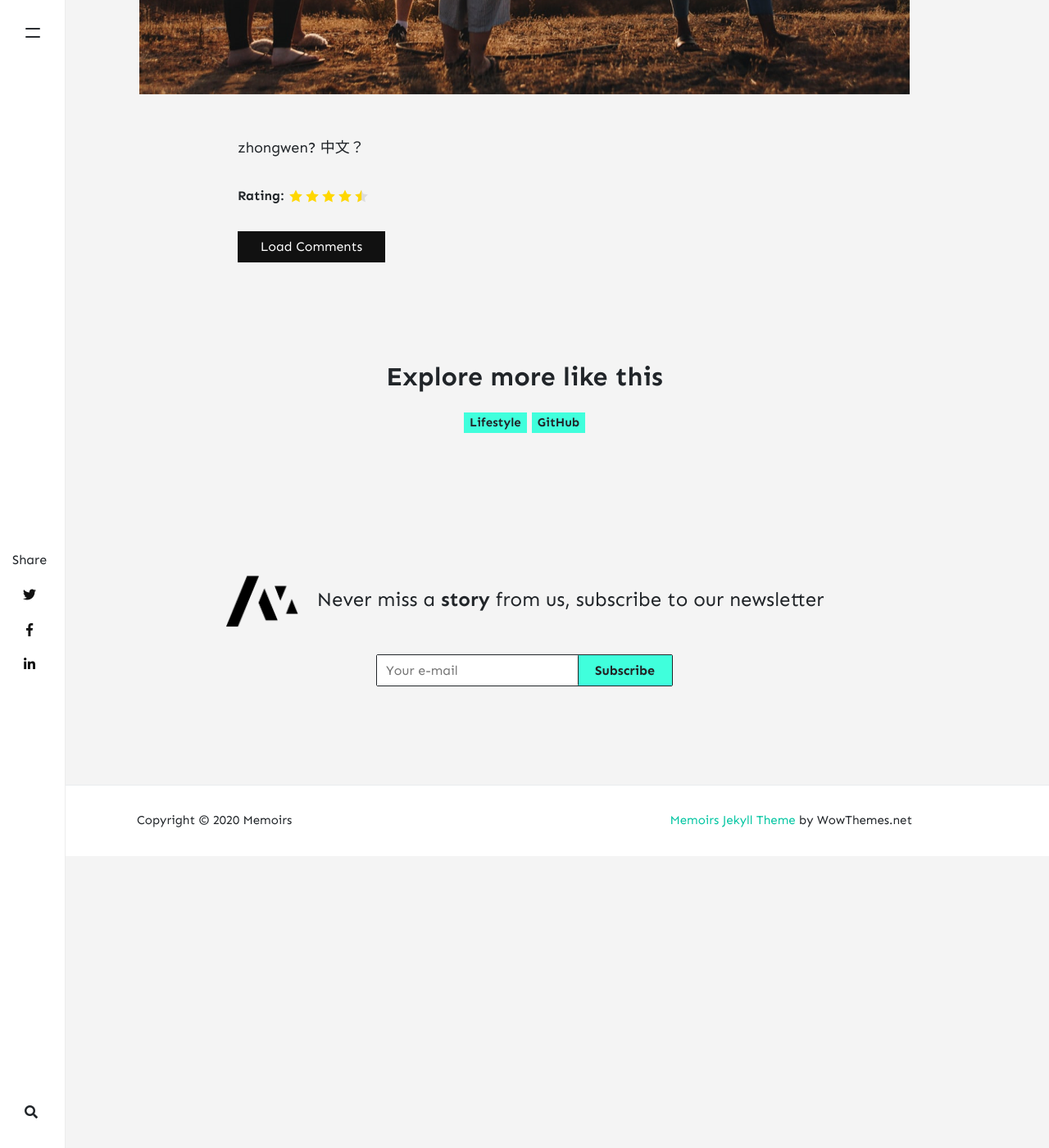
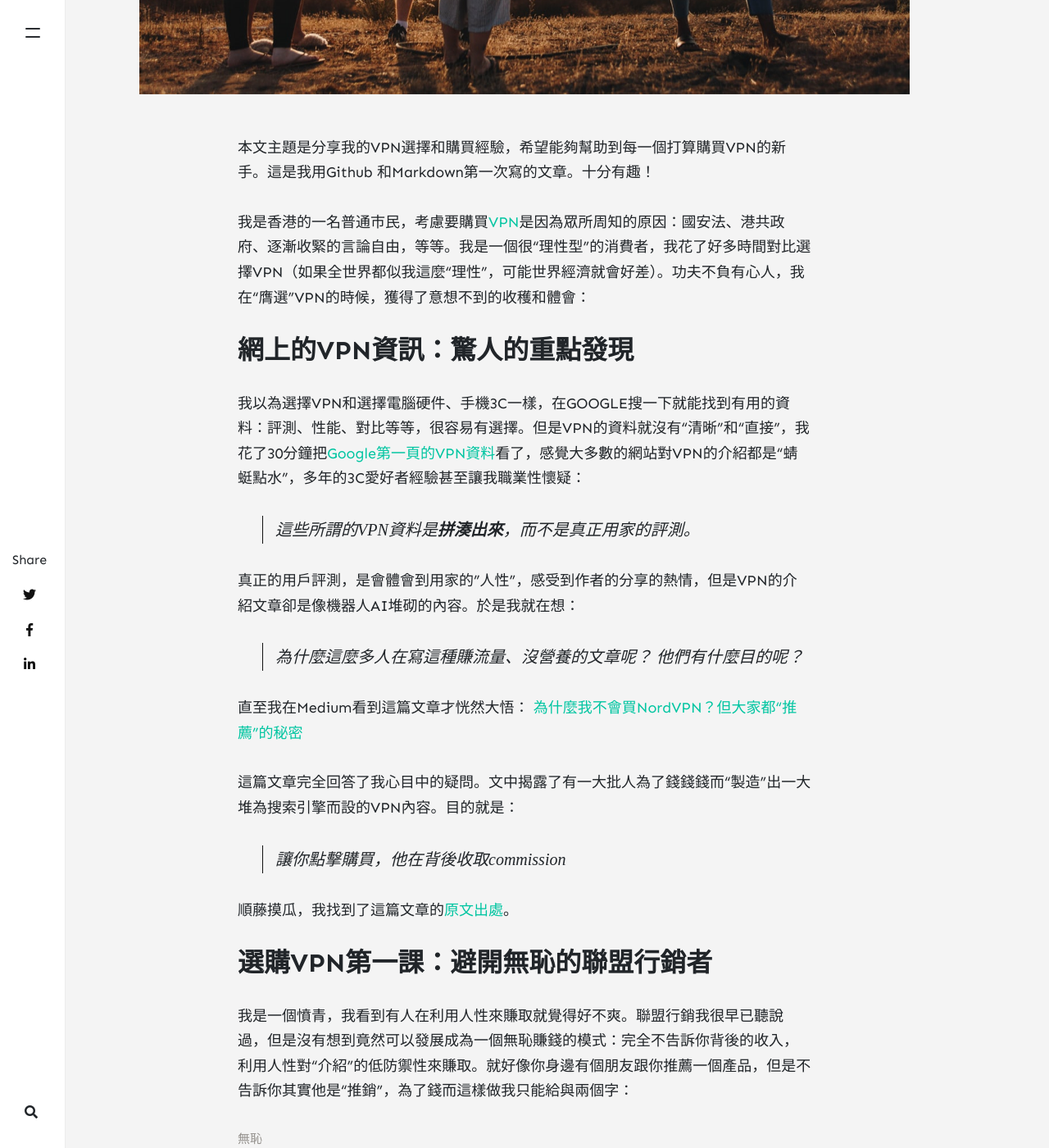
Before and after one commit to songxiaofeng1981/image, a Jekyll site: the page built from _posts/2020-08-29-my-first-github-blog.md, in a window 1280 px wide and 1400 px high, scrolled down 932 px. Shown: the whole window at 82% size. Built offline with Jekyll 4.4.1, drawn with Linux system fonts in a browser that asks for light colours; nearby versions of some CDN libraries; comment, search, counter and statistics services are not loaded; before the commit the page ends 1976 px from its top, so only the background shows below that; some of the changed text lies outside the part shown.

Commit message:
Update 2020-08-29-my-first-github-blog.md

```diff
--- a/_posts/2020-08-29-my-first-github-blog.md
+++ b/_posts/2020-08-29-my-first-github-blog.md
@@ -8,5 +8,41 @@ image: assets/images/2.jpg
 rating: 4.5
 ---
 
-zhongwen?
-中文？
+本文主題是分享我的VPN選擇和購買經驗，希望能夠幫助到每一個打算購買VPN的新手。這是我用Github 和Markdown第一次寫的文章。十分有趣！
+
+我是香港的一名普通市民，考慮要購買[VPN](https://en.wikipedia.org/wiki/Virtual_private_network)是因為眾所周知的原因：國安法、港共政府、逐漸收緊的言論自由，等等。我是一個很“理性型”的消費者，我花了好多時間對比選擇VPN（如果全世界都似我這麼“理性”，可能世界經濟就會好差）。功夫不負有心人，我在“膺選”VPN的時候，獲得了意想不到的收穫和體會：
+
+## 網上的VPN資訊：驚人的重點發現
+我以為選擇VPN和選擇電腦硬件、手機3C一樣，在GOOGLE搜一下就能找到有用的資料：評測、性能、對比等等，很容易有選擇。但是VPN的資料就沒有“清晰”和“直接”，我花了30分鐘把[Google第一頁的VPN資料](https://www.google.com/search?q=vpn%E9%81%B8%E8%B3%BC)看了，感覺大多數的網站對VPN的介紹都是“蜻蜓點水”，多年的3C愛好者經驗甚至讓我職業性懷疑：
+
+> 這些所謂的VPN資料是**拼湊出來**，而不是真正用家的評測。
+
+
+真正的用戶評測，是會體會到用家的"人性"，感受到作者的分享的熱情，但是VPN的介紹文章卻是像機器人AI堆砌的內容。於是我就在想：
+> 為什麼這麼多人在寫這種賺流量、沒營養的文章呢？
+他們有什麼目的呢？
+
+直至我在Medium看到這篇文章才恍然大悟：
+[為什麼我不會買NordVPN？但大家都“推薦”的秘密](https://medium.com/@upsangel/%E7%82%BA%E4%BB%80%E9%BA%BC%E6%88%91%E4%B8%8D%E6%9C%83%E8%B2%B7nordvpn-%E4%BD%86%E5%A4%A7%E5%AE%B6%E9%83%BD-%E6%8E%A8%E8%96%A6-%E7%9A%84%E7%A7%98%E5%AF%86-by-upsangel-9b173c1c4079)
+
+這篇文章完全回答了我心目中的疑問。文中揭露了有一大批人為了錢錢錢而“製造”出一大堆為搜索引擎而設的VPN內容。目的就是：
+>讓你點擊購買，他在背後收取commission
+
+順藤摸瓜，我找到了這篇文章的[原文出處](https://upsangel.com/security/vpn-recommendation-secrect-profit/)。
+
+## 選購VPN第一課：避開無恥的聯盟行銷者
+我是一個憤青，我看到有人在利用人性來賺取就覺得好不爽。聯盟行銷我很早已聽說過，但是沒有想到竟然可以發展成為一個無恥賺錢的模式：完全不告訴你背後的收入，利用人性對“介紹”的低防禦性來賺取。就好像你身邊有個朋友跟你推薦一個產品，但是不告訴你其實他是“推銷”，為了錢而這樣做我只能給與兩個字：
+
+    無恥
+
+更讓我發指的是我發現台灣有竟然以規模化這種無恥推銷方式的集團：
+
+ - 每個網站的TEMPLATE樣式幾乎都一樣
+ - 每個網站都是在推薦、但不會告訴你是推銷
+ - 每個網站都在側邊欄都引領人去“聯盟行銷班”
+
+簡單說這個集團就是一個培養無恥聯盟行銷抽佣者的集中營！
+
+
+
+> Written with [StackEdit](https://stackedit.io/).
```
